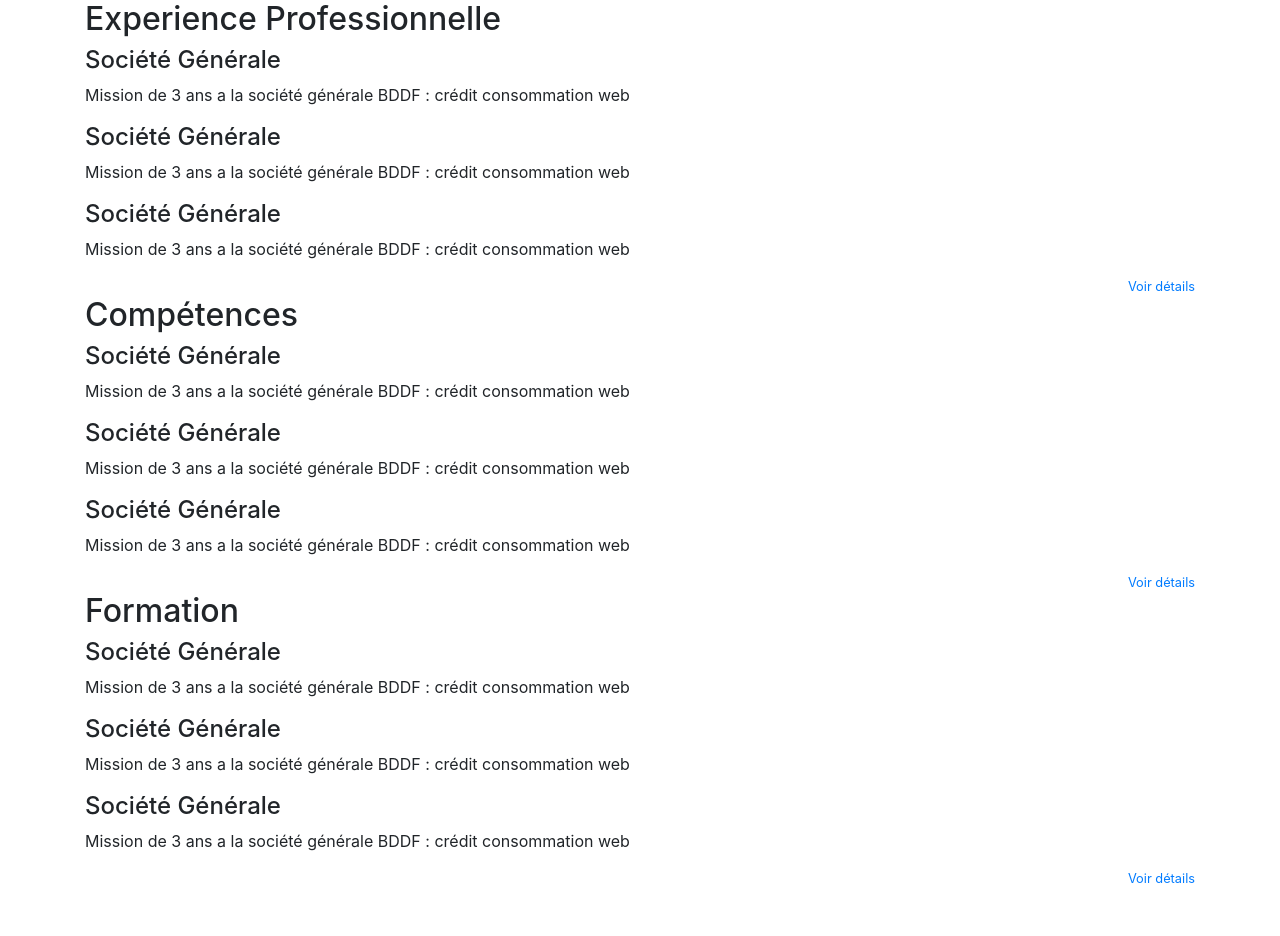
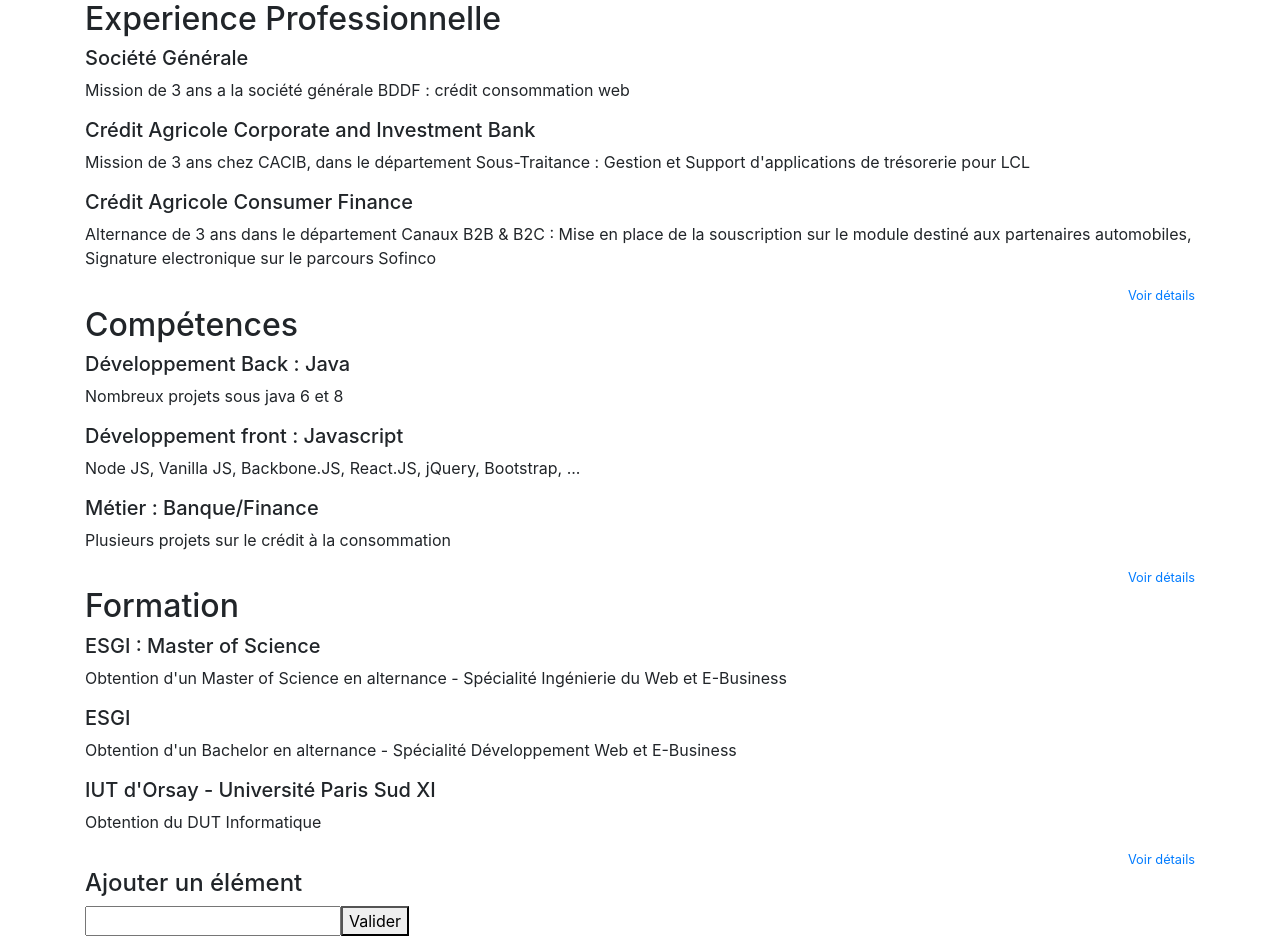
Before and after one commit to ettourichard/resumegen, a React (Create React App) app: page / in a window 1280 px wide. Before the commit the page ends 888 px from the top, so only its background shows below. Built offline with nearby package versions, Linux system fonts and the light colour scheme.

Commit message:
Mise en place fichier json + création Composant Ligne

```diff
--- a/src/App.js
+++ b/src/App.js
@@ -1,92 +1,40 @@
 import React from 'react';
 import Categorie from "./components/Categorie"
 import './App.css';
-
+import resume_file from "./data/exemple.json"
 
 class App extends React.Component {
 
-  resume = [
-    {
-      "id":"1",
-      "title":"Experience Professionnelle",
-      "lignes":[
-        {
-          "id":"7",
-          "title":"Société Générale",
-          "content":"Mission de 3 ans a la société générale BDDF : crédit consommation web"
-        },
-        {
-          "id":"8",
-          "title":"Société Générale",
-          "content":"Mission de 3 ans a la société générale BDDF : crédit consommation web"
-        },
-        {
-          "id":"9",
-          "title":"Société Générale",
-          "content":"Mission de 3 ans a la société générale BDDF : crédit consommation web"
-        }
-      ],
-    },
-    {
-      "id":"2",
-      "title":"Compétences",
-      "lignes":[
-        {
-          "id":"1",
-          "title":"Société Générale",
-          "content":"Mission de 3 ans a la société générale BDDF : crédit consommation web"
-        },
-        {
-          "id":"2",
-          "title":"Société Générale",
-          "content":"Mission de 3 ans a la société générale BDDF : crédit consommation web"
-        },
-        {
-          "id":"3",
-          "title":"Société Générale",
-          "content":"Mission de 3 ans a la société générale BDDF : crédit consommation web"
-        }
-      ],
-    },
-    {
-      "id":"3",
-      "title":"Formation",
-      "lignes":[
-        {
-          "id":"4",
-          "title":"Société Générale",
-          "content":"Mission de 3 ans a la société générale BDDF : crédit consommation web"
-        },
-        {
-          "id":"5",
-          "title":"Société Générale",
-          "content":"Mission de 3 ans a la société générale BDDF : crédit consommation web"
-        },
-        {
-          "id":"6",
-          "title":"Société Générale",
-          "content":"Mission de 3 ans a la société générale BDDF : crédit consommation web"
-        }
-      ],
-    },
-
-  ];
+  // on récupère le contenu depuis un fichier json local pour le moment..
+  state = resume_file;
 
 
   render(){
     return (
       <div class="container">
 
-        {this.resume.map(categorie => (
+        {this.state.map(categorie => (
           <Categorie resume={categorie} />
           ))
         }
 
+        <div>
+          <form className="d-print-none">
+            <h4>Ajouter un élément</h4>
+            <input type="text" />
+            <button type="submit" onClick="handleAddCategorie(e)">Valider</button>
+          </form>
+        </div>
       </div>
-
 
     );
   }
+
+  handleAddCategorie(e){
+    e.preventDefault();
+      console.log(e);
+  }
+
 }
 
 export default App;
--- a/src/components/Categorie.js
+++ b/src/components/Categorie.js
@@ -1,4 +1,5 @@
 import React from "react";
+import Ligne from "./Ligne"
 
 class Categorie extends React.Component{
 
@@ -11,15 +12,11 @@
 				<h2>{this.props.resume.title}</h2>
 				{this.props.resume.lignes.map(
 							ligne =>(
-
-							      <article>
-							        <h4>{ligne.title}</h4>
-							        <p>{ligne.content}</p>
-							      </article>
+							      <Ligne ligne={ligne} />
 				      		)
 				      	)
-				 }
-			 <small class="d-block text-right mt-3">
+				 	}
+			 <small class="d-block text-right mt-3 d-print-none">
 		        <a href="#">Voir détails</a>
 		      </small>
 			</article>);
--- /dev/null
+++ b/src/components/Ligne.js
@@ -0,0 +1,20 @@
+import React from "react";
+
+class Ligne extends React.Component{
+
+
+
+	render(){
+
+		return(
+			<article>
+				<h5>{this.props.ligne.title}</h5>
+				<p>{this.props.ligne.content}</p>
+			</article>);
+	};
+
+
+
+}
+
+export default Ligne;
--- /dev/null
+++ b/src/data/exemple.json
@@ -0,0 +1,65 @@
+[
+  {
+    "id":"1",
+    "title":"Experience Professionnelle",
+    "lignes":[
+      {
+        "id":"7",
+        "title":"Société Générale",
+        "content":"Mission de 3 ans a la société générale BDDF : crédit consommation web"
+      },
+      {
+        "id":"8",
+        "title":"Crédit Agricole Corporate and Investment Bank",
+        "content":"Mission de 3 ans chez CACIB, dans le département Sous-Traitance : Gestion et Support d'applications de trésorerie pour LCL"
+      },
+      {
+        "id":"9",
+        "title":"Crédit Agricole Consumer Finance",
+        "content":"Alternance de 3 ans dans le département Canaux B2B & B2C : Mise en place de la souscription sur le module destiné aux partenaires automobiles, Signature electronique sur le parcours Sofinco"
+      }
+    ]
+  },
+  {
+    "id":"2",
+    "title":"Compétences",
+    "lignes":[
+      {
+        "id":"1",
+        "title":"Développement Back : Java",
+        "content":"Nombreux projets sous java 6 et 8"
+      },
+      {
+        "id":"2",
+        "title":"Développement front : Javascript",
+        "content":"Node JS, Vanilla JS, Backbone.JS, React.JS, jQuery, Bootstrap, ..."
+      },
+      {
+        "id":"3",
+        "title":"Métier : Banque/Finance",
+        "content":"Plusieurs projets sur le crédit à la consommation"
+      }
+    ]
+  },
+  {
+    "id":"3",
+    "title":"Formation",
+    "lignes":[
+      {
+        "id":"4",
+        "title":"ESGI : Master of Science",
+        "content":"Obtention d'un Master of Science en alternance - Spécialité Ingénierie du Web et E-Business"
+      },
+      {
+        "id":"5",
+        "title":"ESGI",
+        "content":"Obtention d'un Bachelor en alternance - Spécialité Développement Web et E-Business"
+      },
+      {
+        "id":"6",
+        "title":"IUT d'Orsay - Université Paris Sud XI",
+        "content":"Obtention du DUT Informatique"
+      }
+    ]
+  }
+]
```
